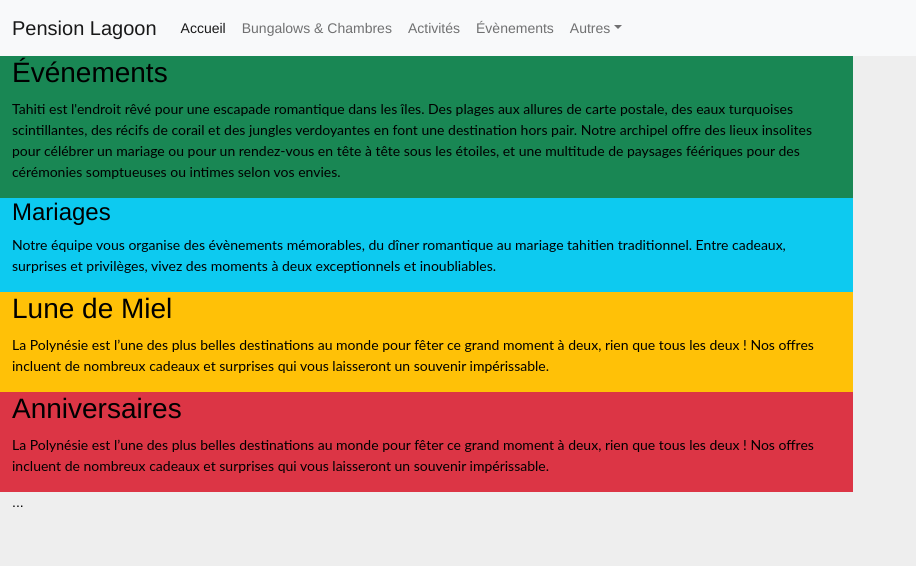
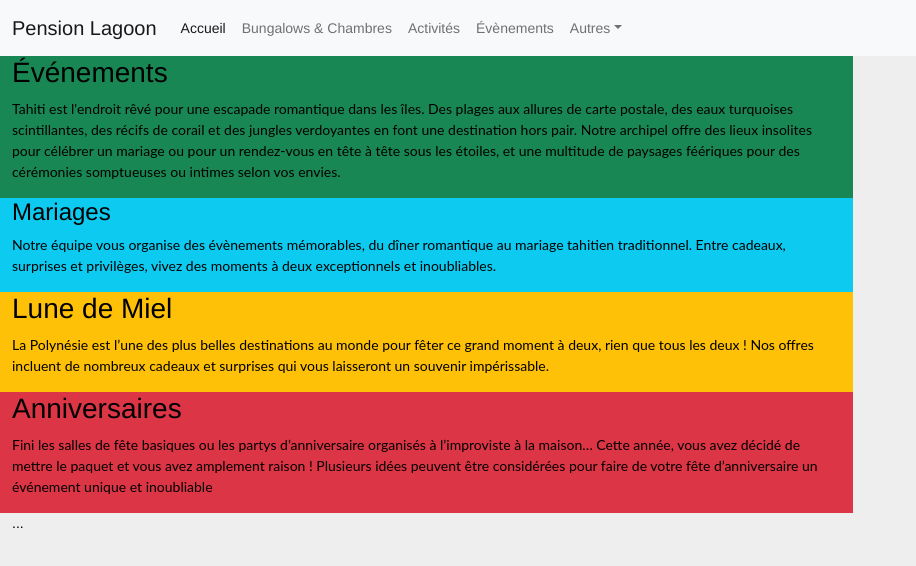
Before and after one commit to LEX-ONE7/Pension-Lagoon-2, a React (Create React App) app: page /evenements in a window 1280 px wide. Shown: the top 566 px of the page, without its empty margins (0-916 px from the left). Built offline with nearby package versions, Linux system fonts and the light colour scheme.

Commit message:
1 file modified

```diff
--- a/components/events/BoxEvents.tsx
+++ b/components/events/BoxEvents.tsx
@@ -13,6 +13,7 @@ const BoxEvents = () => (
           les étoiles, et une multitude de paysages féériques pour des
           cérémonies somptueuses ou intimes selon vos envies.
         </p>
+
       </div>
       <div className="col-12 col-md-8 bg-info">
         <h4> Mariages </h4>
@@ -34,10 +35,11 @@ const BoxEvents = () => (
       <div className="col-12 col-md-8 bg-danger">
         <h3> Anniversaires</h3>
         <p>
-          La Polynésie est l’une des plus belles destinations au monde pour
-          fêter ce grand moment à deux, rien que tous les deux ! Nos offres
-          incluent de nombreux cadeaux et surprises qui vous laisseront un
-          souvenir impérissable.
+          Fini les salles de fête basiques ou les partys d’anniversaire
+          organisés à l’improviste à la maison… Cette année, vous avez décidé de
+          mettre le paquet et vous avez amplement raison ! Plusieurs idées
+          peuvent être considérées pour faire de votre fête d’anniversaire un
+          événement unique et inoubliable
         </p>
       </div>
     </div>
```
